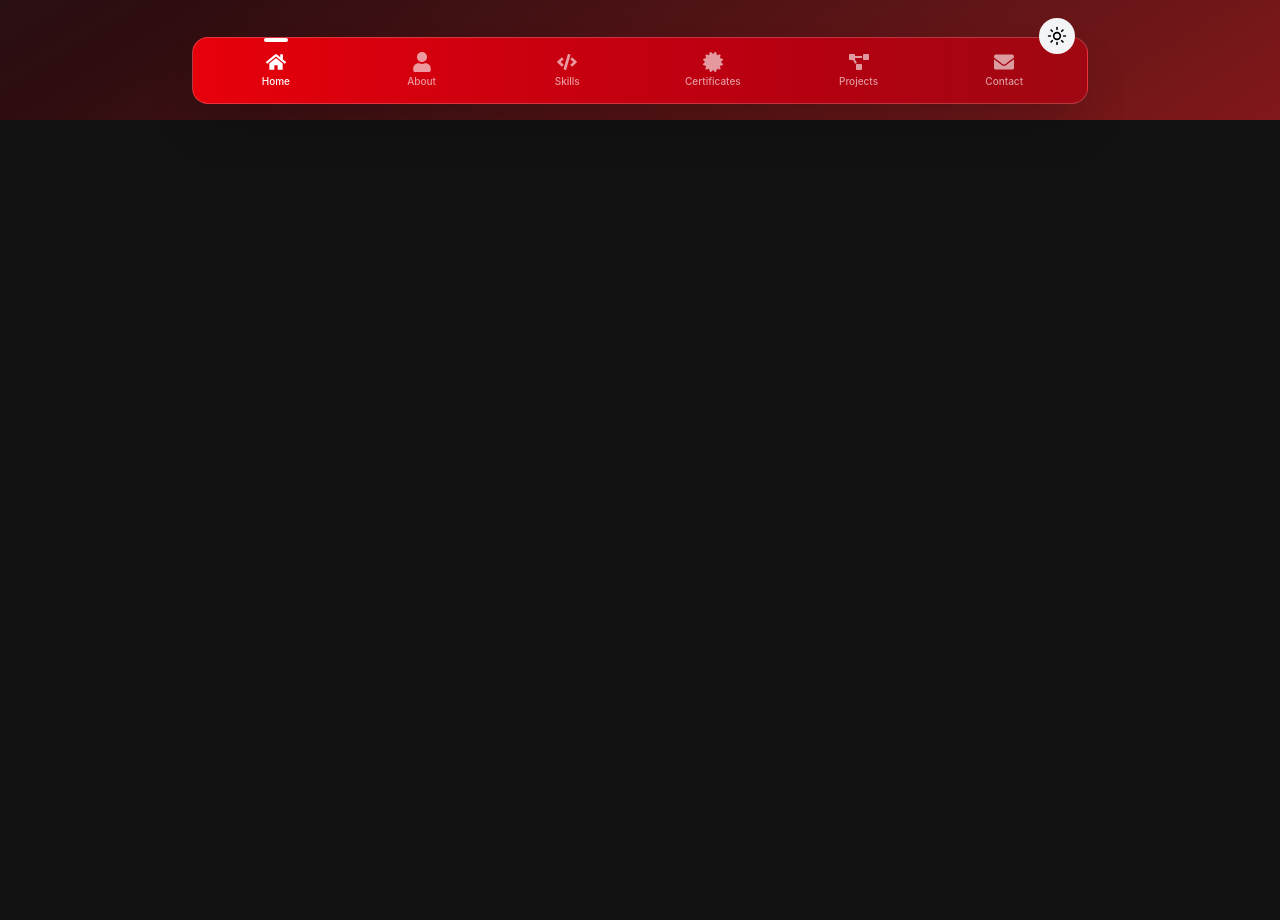
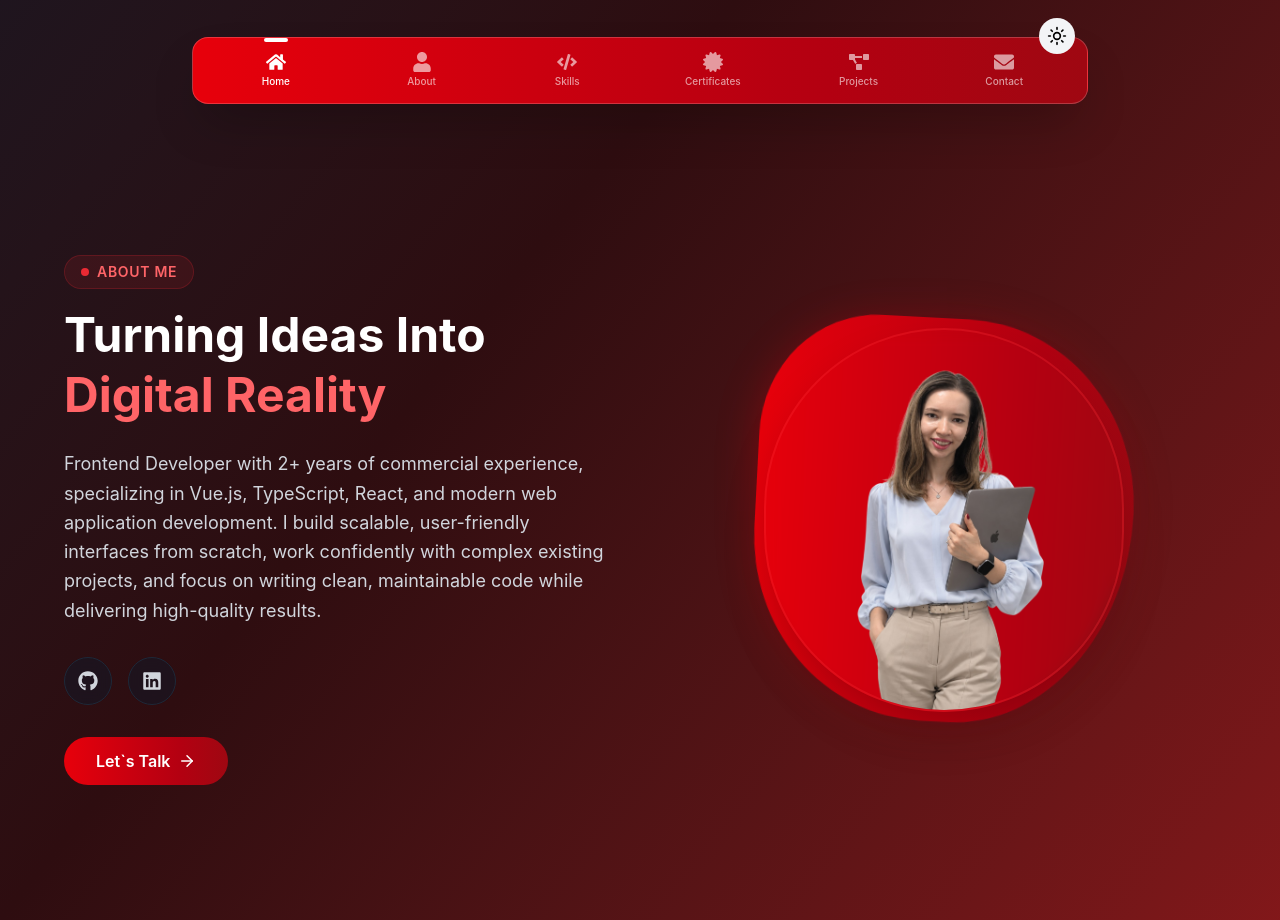
Before and after one commit to ReginaMos/cv, a React (Vite) app: page / in a window 1280 px wide. Shown: the part 680-1600 px from the top of the page. Before the commit the page ends 800 px from the top, so only its background shows below. Built offline with nearby package versions, Linux system fonts and the light colour scheme.

Commit message:
feat: add new block - about

```diff
--- a/src/App.tsx
+++ b/src/App.tsx
@@ -1,9 +1,10 @@
-import React, { useEffect, useState } from 'react'
+import { useEffect, useState } from 'react'
 import AOS from 'aos'
 import 'aos/dist/aos.css'
 
 import Navbar from './components/Navbar'
 import Hero from './components/Hero'
+import About from './components/About'
 
 const App = () => {
   const [darkMode, setDarkMode] = useState(true)
@@ -35,6 +36,7 @@ const App = () => {
     }>
       <Navbar darkMode={darkMode} toggleDarkMode={toggleDarkMode} />
       <Hero/>
+      <About/>
     </div>
   )
 }
--- /dev/null
+++ b/src/components/About.tsx
@@ -0,0 +1,92 @@
+import { ArrowRight } from "lucide-react"
+import { FaGithub, FaLinkedin } from "react-icons/fa"
+import about from '../assets/about.png'
+
+const About = () => {
+    const socialLinks = [
+        {
+            icon: FaGithub,
+            label: 'GitHub',
+            link: 'https://github.com/ReginaMos',
+            color: 'hover:text-gray-500 hover:border-gray-500/40'
+        },
+        {
+            icon: FaLinkedin,
+            label: 'LinkedIn',
+            link: 'https://www.linkedin.com/in/regina-moiseeva-158821284/',
+            color: 'hover:text-blue-500 hover:border-blue-500/40'
+        }
+    ]
+    return (
+        <section id='about' className="min-h-screen flex items-center py-20 px-4 sm:px-6 overflow-hidden relative">
+            <div className="max-w-6xl mx-auto w-full grid grid-cols-1 lg:grid-cols-2 gap-12 lg:gap-16 items-center relative z-10">
+                <div
+                    className="order-2 lg:order-1 flex flex-col items-center lg:items-start text-center lg:text-left"
+                    data-aos="fade-right"
+                >
+                    <div className="inline-flex items-center gap-2 px-4 py-1.5 rounded-full bg-red-500/10 border border-red-500/20 mb-4">
+                        <span className="w-2 h-2 rounded-full bg-red-500 animate-pulse"></span>
+                        <span className="text-xs sm:text-sm font-semibold tracking-wider uppercase dark:text-red-400 text-red-600">
+                            About Me
+                        </span>
+                    </div>
+                    <h2 className="text-gray-900 tet-3xl sm:text-4xl lg:text-5xl font-bold mb-6 dark:text-white leading-tight">
+                        Turning Ideas Into
+                        <span className="text-red-600 dark:text-red-400 block">Digital Reality</span>
+                    </h2>
+                    <p className="text-base lg:text-lg mb-8 leading-relaxed dark:text-gray-300 text-gray-700 max-w-xl">
+                        Frontend Developer with 2+ years of commercial experience, specializing in Vue.js, TypeScript, React,
+                        and modern web application development. I build scalable, user-friendly interfaces from scratch,
+                        work confidently with complex existing projects,
+                        and focus on writing clean, maintainable code while delivering high-quality results.
+                    </p>
+
+                    <div className="flex gap-4 mb-8">
+                        {socialLinks.map((social, index) => {
+                            const IconComponent = social.icon
+                            return (
+                                <a
+                                    key={index}
+                                    href={social.link}
+                                    aria-label={social.label}
+                                    data-aos='zoom-in'
+                                    data-aos-delay={index * 100}
+                                    className={`w-12 h-12 rounded-full flex items-center justify-center
+                                        text-xl border border-gray-200 dark:border-gray-800 bg-white/50
+                                        dark:bg-gray-900/50 backdrop-blur-sm dark:text-gray-300 text-gray-700
+                                        transition-all duration-300 hover:scale-110 hover:shadow-lg  ${social.color}
+                                `}>
+                                    <IconComponent/>
+                                </a>
+                            )
+                        })}
+                    </div>
+                    <a href='#contact' data-aos='fade-up' data-aos-delay='300'>
+                        <button className='group inline-flex items-center justify-center gap-2 px-8 py-3
+                            rounded-full text-white font-semibold bg-linear-to-r from-red-600 to-red-800
+                            hover:shadow-[0_0_40px_rgba(220,38,38,0.7)] transition-all duration-300 transfrom hover:scale-105'
+                        >
+                            Let`s Talk
+                            <ArrowRight size={18}/>
+                        </button>
+                    </a>
+                    </div>
+                    <div className="relative order-1 lg:order-2 flex justify-center items-center" data-aos='fade-left'>
+                        <div className="relative w-72 h-72 sm:w-80 sm:h-80 lg:w-90 lg:h-96">
+                            <div className="absolute inset-0 bg-linear-to-r from-red-600 to-red-800
+                            rounded-[40%_60%_60%/40%_60%_70%] filter blur-xl opacity-40 animate-pulse"/>
+
+                            <div className="absolute inset-0 bg-linear-to-r from-red-600 to-red-800
+                            rounded-[40%_60%_60%/40%_60%_70%] transform rotate-3 scale-105"/>
+                            <img src={about} alt="About Image"
+                                className="relative z-10 rounded-full shadow-2xl w-full h-full
+                                object-contain border-2 border-red-500/30 backdrop-blur-sm"
+                            />
+                        </div>
+                    </div>
+            </div>
+        </section>
+    )
+ }
+
+export default About
--- a/src/components/Hero.tsx
+++ b/src/components/Hero.tsx
@@ -1,17 +1,11 @@
-import React from 'react'
-import { FaGithub, FaLinkedin } from 'react-icons/fa'
 import hero from '../assets/hero.png'
 import CV_RU from '../assets/resume_regina_moiseeva_ru.pdf'
 import { DownloadIcon, Mail } from 'lucide-react'
 
 const Hero = () => {
-    const socialIcon = [
-        { icon: FaGithub, alt: 'GitHub', link: 'https://github.com/ReginaMos'},
-        { icon: FaLinkedin, alt: 'LinkedIn', link: 'https://www.linkedin.com/in/regina-moiseeva-158821284/'}
-    ]
     return (
         <section id="home" className='min-h-screen flex items-center relative overflow-hidden'>
-            <div className='container mx-auto px-4 sm:px-8 lg:px-14 py-12 lg:-mt-14 relative z-10'>
+            <div className='container mx-auto px-4 sm:px-8 lg:px-14 py-22 lg:py-12 lg:-mt-14 relative z-10'>
                 <div className='flex flex-col lg:flex-row items-center justify-between gap-12 lg:gap-16'>
                     <div className='lg:w-2/5 w-full flex justify-center' data-aos='fade-right'>
                         <div className='relative group'>
@@ -30,14 +24,14 @@ const Hero = () => {
                             <span className='text-sm font-medium dark:text-red-300 text-gray-700'>Open to freelance</span>
                         </div>
 
-                        <h1 className='text-4xl sm:text-5xl lg:text-6xl font-bold md-3 dark:text-white text-gray-900'>
+                        <h1 className='text-4xl sm:text-5xl lg:text-6xl font-bold mb-3 dark:text-white text-gray-900'>
                             Hi, I'm <span className='dark:text-red-300 text-red-600'>Regina</span>
                         </h1>
 
                         <h2 className='text-xl sm:text-2xl font-mono mb-4 dark:text-red-400 text-red-600'>
-                            <span className='text-gray-400 dark:text-gray-500'>&lt;</span>
+                            <span className='text-gray-400 dark:text-gray-500'>&lt;&nbsp;</span>
                             Frontend Software Engineer
-                            <span>&gt;</span>
+                            <span>&nbsp;&gt;</span>
                         </h2>
 
                         <p className='mb-6 leading-relaxed max-w-md lg:max-w-lg dark:text-gray-300 text-gray-700'>
@@ -75,6 +69,7 @@ const Hero = () => {
                             <a href='#contact' className='w-full sm:w-auto'>
                                 <button className='w-full sm:w-auto inline-flex items-center justify-center gap-2 px-8 py-3
                                 rounded-full border-2 dark:border-red-500 border-red-600 dark:text-white text-gray-800
+                                hover:text-white dark:hover:text-white
                                 font-semibold dark:hover:bg-red-500 hover:bg-red-600
                                 hover:shadow-[0_0_40px_rgba(220,38,38,0.7)] transition-all duration-300 transfrom hover:scale-105'>
                                     <Mail size={18}/>
```
